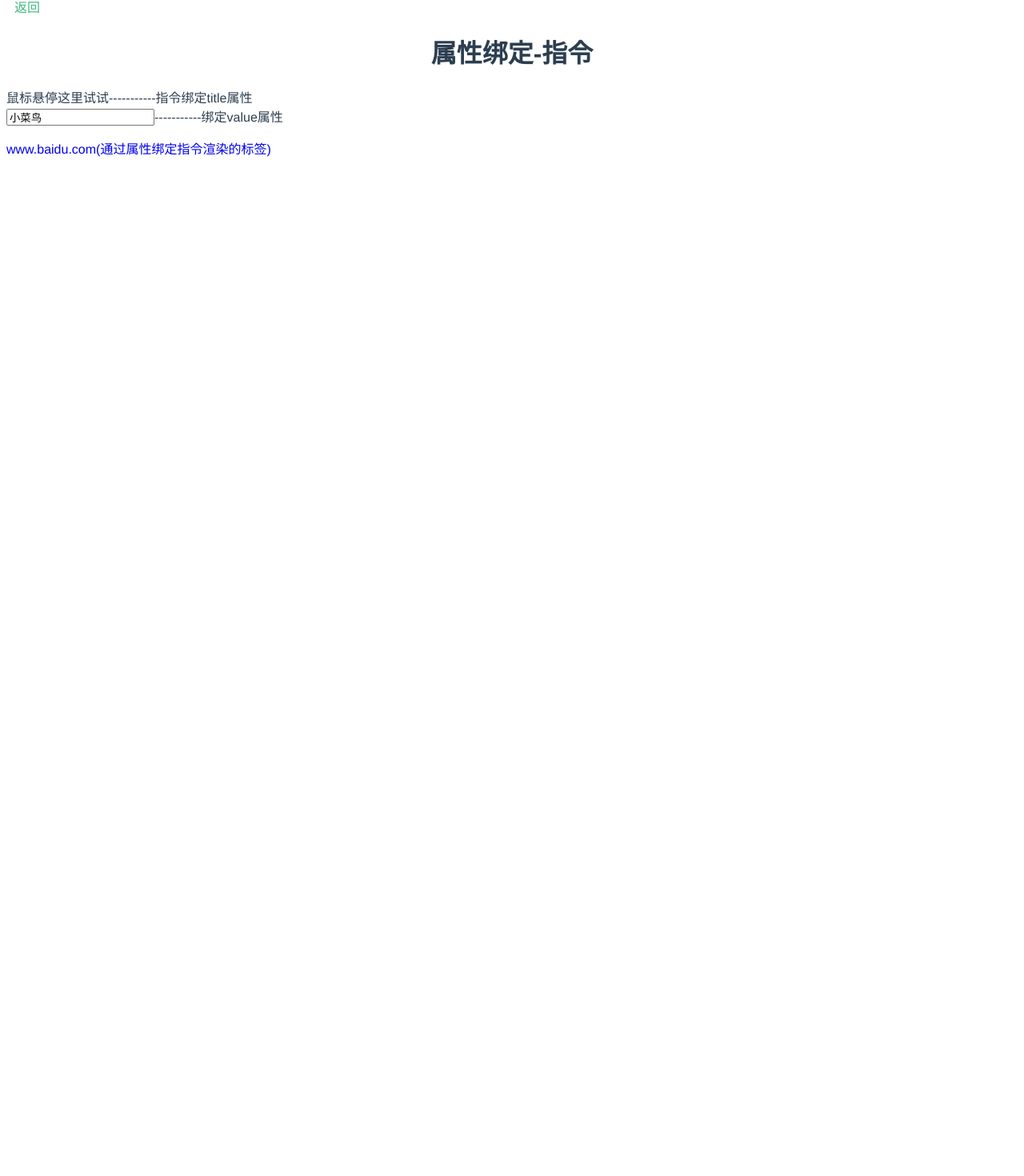
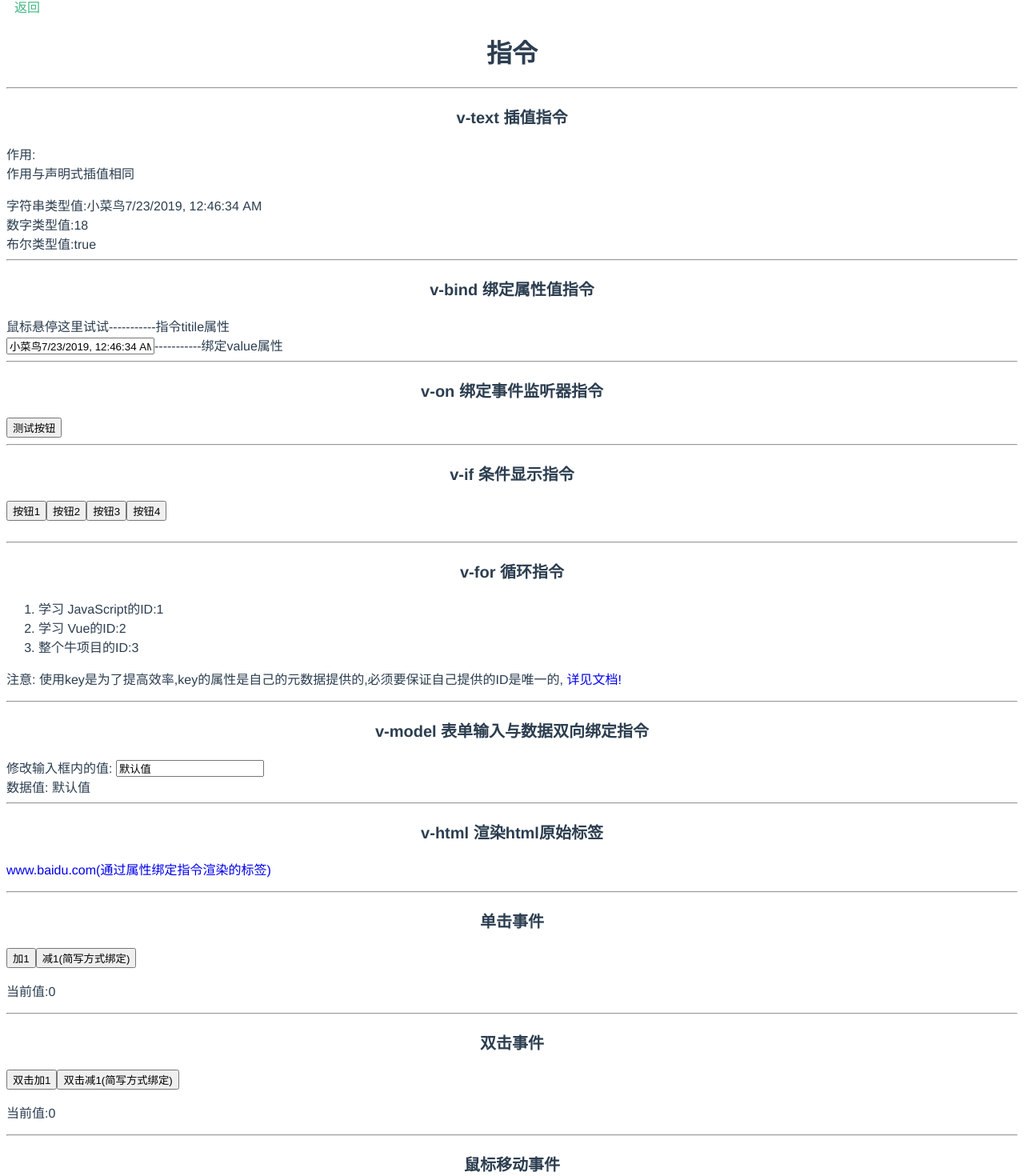
Before and after one commit to YuanFengShan/vueDemo, a Vue app: page /Demo4 in a window 1280 px wide. Shown: the part 12-1482 px from the top of the page at 80% size. Before the commit the page ends 800 px from the top, so only its background shows below. Built offline with nearby package versions, Linux system fonts and the light colour scheme.

Commit message:
简单指令示例完结

```diff
--- a/src/components/CourseCatalogue.vue
+++ b/src/components/CourseCatalogue.vue
@@ -36,13 +36,13 @@
            target="_blank">VUE对象初始化流程初探(博客)</a>
       </li>
       <li>
-        <router-link to="/Demo3">数据绑定-最简单的插值</router-link>
+        <router-link to="/Demo3">声明式插值</router-link>
       </li>
       <li>
-        <router-link to="/Demo4">属性绑定-指令</router-link>
+        <router-link to="/Demo4">指令</router-link>
       </li>
       <li>
-        <router-link to="/Demo5">事件绑定-指令</router-link>
+        <router-link to="/Demo5">组件</router-link>
       </li>
       <li>
         <router-link to="/Demo6">事件修饰符-指令</router-link>
--- a/src/components/demo/Demo4.vue
+++ b/src/components/demo/Demo4.vue
@@ -2,34 +2,177 @@
   <div>
     <router-link class="pageBreak"
                  to="/CourseCatalogue">返回</router-link>
-    <h1>属性绑定-指令</h1>
-    <span v-bind:title="name">鼠标悬停这里试试-----------指令绑定title属性</span>
+    <h1>指令</h1>
+    <hr>
+    <p class="title"> v-text 插值指令</p>
+    <p>作用:<br>作用与声明式插值相同</p>
+
+    <span>字符串类型值:</span><span v-text="name"> </span><br>
+    <span>数字类型值:</span><span v-text="age"></span><br>
+    <span>布尔类型值:</span><span v-text="flag"></span>
+
+    <hr>
+    <p class="title"> v-bind 绑定属性值指令</p>
+    <span v-bind:title="name">鼠标悬停这里试试-----------指令titile属性</span>
     <br>
     <input type="text"
            v-bind:value="name"><span>-----------绑定value属性</span>
     <br>
+    <hr>
+    <p class="title"> v-on 绑定事件监听器指令</p>
+    <button v-on:click="test1">测试按钮</button>
+    <hr>
+    <p class="title"> v-if 条件显示指令</p>
+    <button v-on:click="btn1">按钮1</button>
+    <button v-on:click="btn2">按钮2</button>
+    <button v-on:click="btn3">按钮3</button>
+    <button v-on:click="btn4">按钮4</button>
+    <br>
+    <br>
+    <div v-if="layout1"
+         class="testDiv testDiv1">
+      布局1
+    </div>
+    <div v-if="layout2"
+         class="testDiv testDiv2">
+      布局2
+    </div>
+    <div v-if="layout3"
+         class="testDiv testDiv3">
+      布局3
+    </div>
+    <div v-if="layout4"
+         class="testDiv testDiv4">
+      布局4
+    </div>
+    <hr>
+
+    <p class="title">v-for 循环指令</p>
+    <ol>
+
+      <li v-for="todo in todos"
+          :key="todo.id">
+        {{todo.text}}的ID:{{todo.id}}
+      </li>
+
+    </ol>
+    <p>注意: 使用key是为了提高效率,key的属性是自己的元数据提供的,必须要保证自己提供的ID是唯一的,
+      <a href="https://cn.vuejs.org/v2/guide/list.html#%E7%BB%B4%E6%8A%A4%E7%8A%B6%E6%80%81"
+         target="_blank">详见文档!</a></p>
+
+    <hr>
+    <p class="title"> v-model 表单输入与数据双向绑定指令 </p>
+    <span>修改输入框内的值: </span><input v-model="message"><br>
+    <span>数据值: {{message}}</span>
+    <hr>
+    <p class="title">v-html 渲染html原始标签</p>
     <p v-html="aTag"></p>
+    <hr>
+    <p class="title">单击事件</p>
+    <button v-on:click="demo1_1">加1</button>
+    <button @click="demo1_2">减1(简写方式绑定)</button>
+    <p>当前值:{{demo1_flag}}</p>
+    <hr>
+    <p class="title">双击事件</p>
+    <button v-on:dblclick="demo2_1">双击加1</button>
+    <button @dblclick="demo2_2">双击减1(简写方式绑定)</button>
+    <p>当前值:{{demo2_flag}}</p>
+    <hr>
+    <p class="title">鼠标移动事件</p>
+    <div id="demo3_div"
+         v-on:mousemove="demo3_update_xy">{{demo3_x}},{{demo3_y}}</div>
+
+    <hr>
+    <p class="title">once修饰符:点击事件只会触发一次</p>
+    <button v-on:click.once="demo1_1">加1</button>
+    <button @click.once="demo1_2">减1</button>
+    <p>当前值:{{demo1_flag}}</p>
+    <hr>
+
+    <p class="title">stop修饰符:阻止事件传播</p>
+    <div id="demo3_div"
+         v-on:mousemove="demo3_update_xy">{{demo3_x}},{{demo3_y}}
+      <div id="demo3_stop_div"
+           v-on:mousemove.stop="">
+        <span>停止</span></div>
+
+    </div>
 
   </div>
+
 </template>
 <script>
 export default {
   data () {
-    return { name: '小菜鸟', age: 18, sex: '男', operationNumber: 0, aTag: ' <a href="http://www.baidu.com" target="_blank">www.baidu.com(通过属性绑定指令渲染的标签)</a>' }
+    return { name: '小菜鸟' + new Date().toLocaleString(),
+      age: 18,
+      sex: '男',
+      flag: true,
+      aTag: ' <a href="http://www.baidu.com" target="_blank">www.baidu.com(通过属性绑定指令渲染的标签)</a>',
+      layout1: false,
+      layout2: false,
+      layout3: false,
+      layout4: false,
+      message: '默认值',
+      demo1_flag: 0,
+      demo2_flag: 0,
+      demo3_x: 0,
+      demo3_y: 0,
+      todos: [
+        { text: '学习 JavaScript', id: 1 },
+        { text: '学习 Vue', id: 2 },
+        { text: '整个牛项目', id: 3 }
+      ] }
   },
   methods: {
-    operation: function () {
-      // if (this.name === '男') {
-      //   console.log('等于男')
-      //   this.name = '女'
-      // } else {
-      //   console.log('等于女')
-      //   this.name = '男'
-      // }
-      // debugger
-      // this.operationNumber += 1
-      return '方法中返回值'
+    test1: function () {
+      alert('测试按钮被点击了')
+    },
+    btn1: function () {
+      if (this.layout1) {
+        this.layout1 = false
+      } else {
+        this.layout1 = true
+      }
+    },
+    btn2: function () {
+      if (this.layout2) {
+        this.layout2 = false
+      } else {
+        this.layout2 = true
+      }
+    },
+    btn3: function () {
+      if (this.layout3) {
+        this.layout3 = false
+      } else {
+        this.layout3 = true
+      }
+    },
+    btn4: function () {
+      if (this.layout4) {
+        this.layout4 = false
+      } else {
+        this.layout4 = true
+      }
+    },
+    demo1_1: function () {
+      this.demo1_flag++
+    },
+    demo1_2: function () {
+      this.demo1_flag--
+    },
+    demo2_1: function () {
+      this.demo2_flag++
+    },
+    demo2_2: function () {
+      this.demo2_flag--
+    },
+    demo3_update_xy: function (event) {
+      this.demo3_x = event.offsetX
+      this.demo3_y = event.offsetY
     }
+
   }
 }
 </script>
@@ -37,4 +180,42 @@ export default {
 h1 {
   text-align: center;
 }
+.title {
+  text-align: center;
+  font-weight: 800;
+  font-size: 20px;
+}
+.testDiv {
+  width: 100px;
+  height: 100px;
+  text-align: center;
+}
+.testDiv1 {
+  background-color: red;
+  color: green;
+}
+.testDiv2 {
+  background-color: yellow;
+  color: green;
+}
+.testDiv3 {
+  background-color: blue;
+  color: yellow;
+}
+.testDiv4 {
+  background-color: green;
+  color: yellow;
+}
+#demo3_div {
+  padding: 0px, 100px;
+  height: 100px;
+  text-align: center;
+  border: 1px solid #333;
+}
+
+#demo3_stop_div {
+  height: 40px;
+  width: 200px;
+  background-color: red;
+}
 </style>
--- a/src/components/demo/Demo5.vue
+++ /dev/null
@@ -1,62 +0,0 @@
-<template>
-  <div>
-    <router-link class="pageBreak"
-                 to="/CourseCatalogue">返回</router-link>
-    <h1>绑定事件-指令</h1>
-    <hr>
-    <p class="title">单击事件</p>
-    <button v-on:click="demo1_1">加1</button>
-    <button @click="demo1_2">减1(简写方式绑定)</button>
-    <p>当前值:{{demo1_flag}}</p>
-    <hr>
-    <p class="title">双击事件</p>
-    <button v-on:dblclick="demo2_1">双击加1</button>
-    <button @dblclick="demo2_2">双击减1(简写方式绑定)</button>
-    <p>当前值:{{demo2_flag}}</p>
-    <hr>
-    <p class="title">鼠标移动事件</p>
-    <div id="demo3_div"
-         v-on:mousemove="demo3_update_xy">{{demo3_x}},{{demo3_y}}</div>
-  </div>
-</template>
-<script>
-
-export default {
-  data () {
-    return { demo1_flag: 0, demo2_flag: 0, demo3_x: 0, demo3_y: 0 }
-  },
-  methods: {
-    demo1_1: function () {
-      this.demo1_flag++
-    },
-    demo1_2: function () {
-      this.demo1_flag--
-    },
-    demo2_1: function () {
-      this.demo2_flag++
-    },
-    demo2_2: function () {
-      this.demo2_flag--
-    },
-    demo3_update_xy: function (event) {
-      this.demo3_x = event.offsetX
-      this.demo3_y = event.offsetY
-    }
-
-  }
-}
-</script>
-<style scoped>
-h1 {
-  text-align: center;
-}
-.title {
-  text-align: center;
-}
-#demo3_div {
-  padding: 0px, 100px;
-  height: 100px;
-  text-align: center;
-  border: 1px solid #333;
-}
-</style>
--- a/src/components/demo/Demo6.vue
+++ b/src/components/demo/Demo6.vue
@@ -4,20 +4,6 @@
                  to="/CourseCatalogue">返回</router-link>
     <h1>事件修饰符-指令</h1>
     <hr>
-    <p class="title">once修饰符:点击事件只会触发一次</p>
-    <button v-on:click.once="demo1_1">加1</button>
-    <button @click.once="demo1_2">减1</button>
-    <p>当前值:{{demo1_flag}}</p>
-    <hr>
-
-    <p class="title">stop修饰符:阻止事件传播</p>
-    <div id="demo3_div"
-         v-on:mousemove="demo3_update_xy">{{demo3_x}},{{demo3_y}}
-      <div id="demo3_stop_div"
-           v-on:mousemove.stop="">
-        <span>停止</span></div>
-
-    </div>
 
   </div>
 </template>
@@ -55,9 +41,4 @@ h1 {
   text-align: center;
   border: 1px solid #333;
 }
-#demo3_stop_div {
-  height: 40px;
-  width: 200px;
-  background-color: red;
-}
 </style>
--- /dev/null
+++ b/src/components/demo/demo5/Demo5.vue
@@ -0,0 +1,33 @@
+<template>
+  <div>
+    <router-link class="pageBreak"
+                 to="/CourseCatalogue">返回</router-link>
+    <h1>组件</h1>
+    <hr>
+    <p class="title">文件方式:局部组件</p>
+    <Demo5Item></Demo5Item>
+    <p>注意:局部组件使用顺序:创建组件文件->编写文件->引入文件->声明本页面使用此组件->使用此组件</p>
+  </div>
+</template>
+<script>
+import Demo5Item from './Demo5Item'
+export default {
+  components: {
+    Demo5Item
+  },
+  data () {
+    return {}
+  },
+  methods: {
+
+  }
+}
+</script>
+<style scoped>
+h1 {
+  text-align: center;
+}
+.title {
+  text-align: center;
+}
+</style>
--- /dev/null
+++ b/src/components/demo/demo5/Demo5Item.vue
@@ -0,0 +1,20 @@
+<template>
+  <div id="div_root">
+    <p>我是子组件{{timeString}}</p>
+  </div>
+</template>
+<script>
+export default {
+  data: function () {
+    return {
+      timeString: '' + new Date().toLocaleString()
+    }
+  }
+}
+</script>
+<style scoped>
+#div_root {
+  border: 1px solid #333;
+  background-color: yellow;
+}
+</style>
--- a/src/router/index.js
+++ b/src/router/index.js
@@ -4,7 +4,7 @@ import HelloWorld from '@/components/HelloWorld'
 import CourseCatalogue from '@/components/CourseCatalogue'
 import Demo3 from '@/components/demo/Demo3'
 import Demo4 from '@/components/demo/Demo4'
-import Demo5 from '@/components/demo/Demo5'
+import Demo5 from '@/components/demo/demo5/Demo5'
 import Demo6 from '@/components/demo/Demo6'
 
 Vue.use(Router)
```
